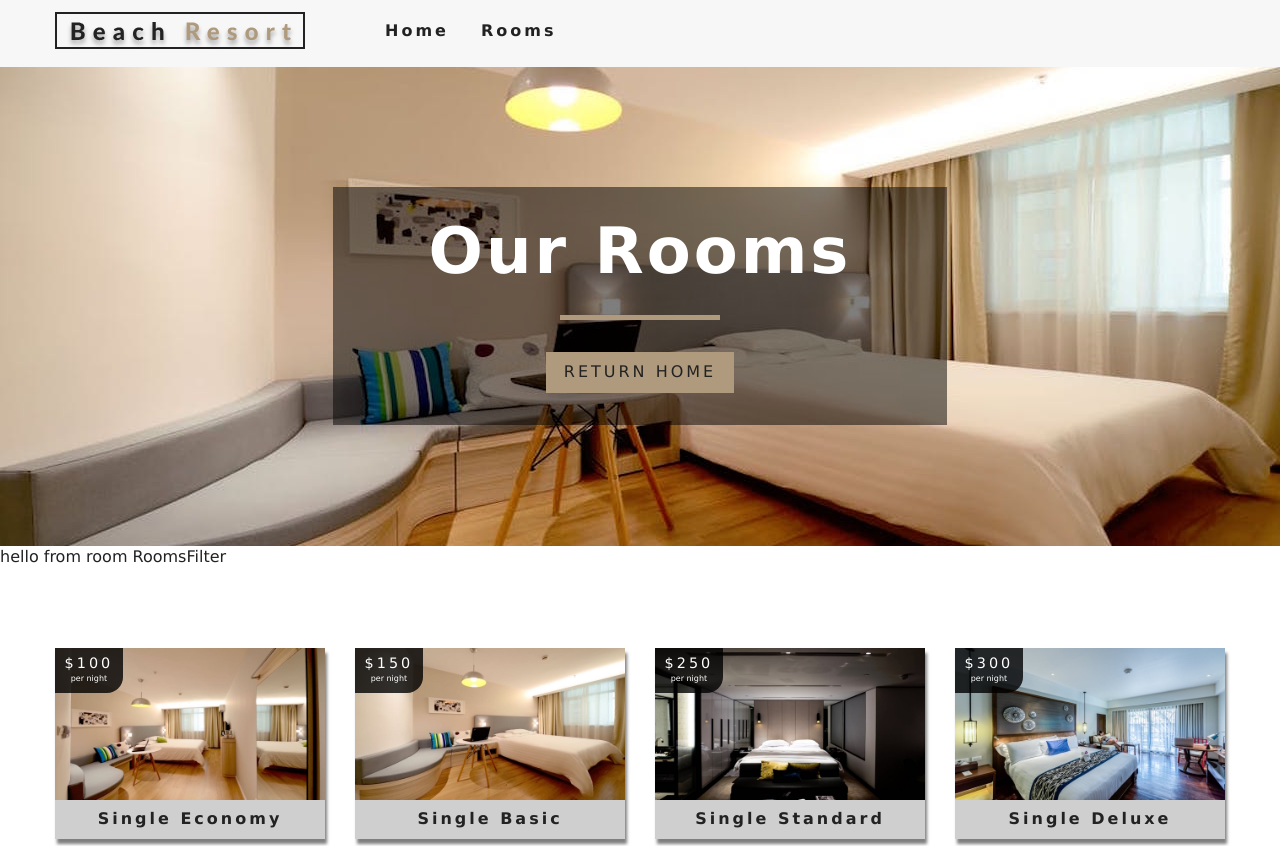
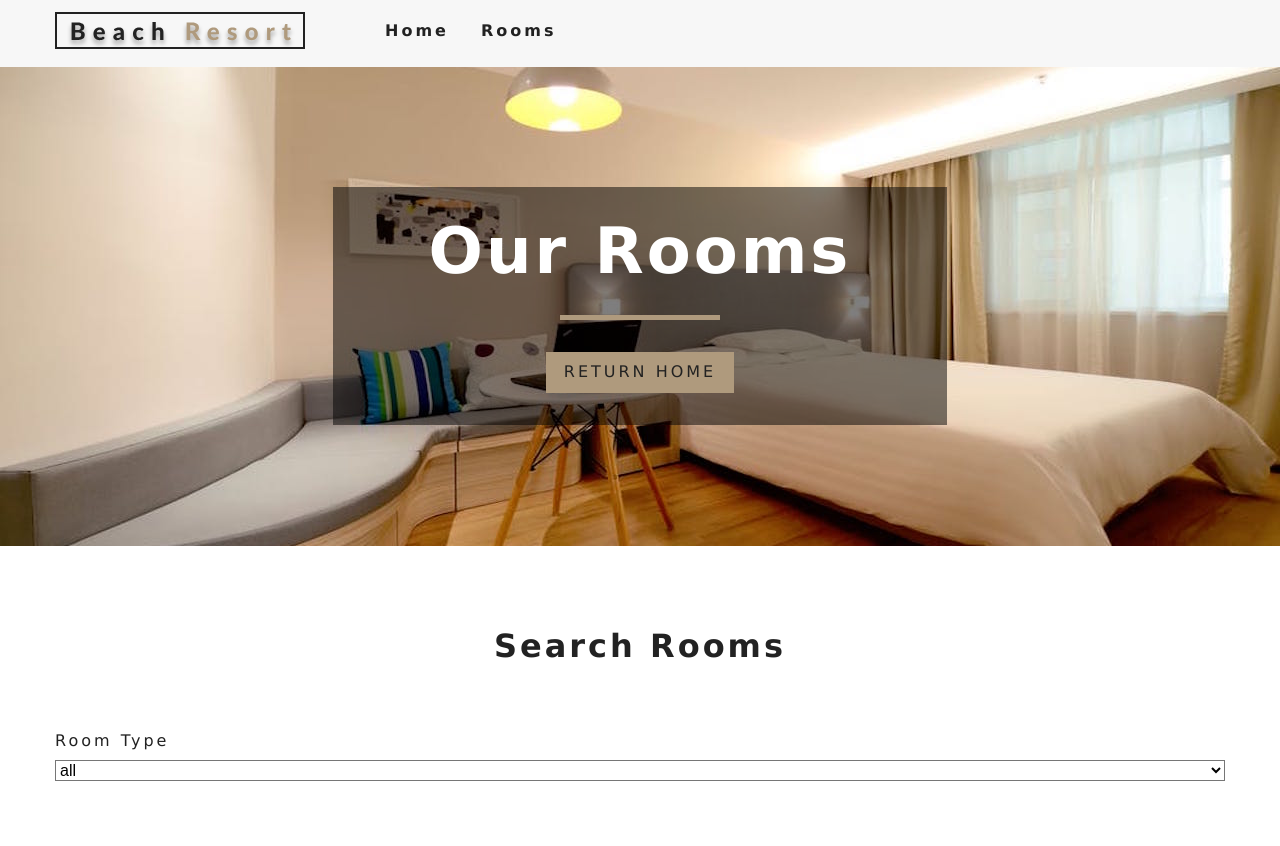
Before and after one commit to diiegoburiti/ComeHome, a React (Create React App) app: page /rooms in a window 1280 px wide. Shown: the top 846 px of the page. Built offline with nearby package versions, Linux system fonts and the light colour scheme.

Commit message:
filter type

```diff
--- a/src/components/RoomsFilter.js
+++ b/src/components/RoomsFilter.js
@@ -1,5 +1,63 @@
 import React from "react";
+import { useContext } from "react";
+import { RoomContext } from "../context";
+import Title from "../components/Title";
+//get all unque values from data
+const getUnique = (items, value) => {
+  return [...new Set(items.map((item) => item[value]))];
+};
 
-export default function RoomsFilter() {
-  return <div>hello from room RoomsFilter</div>;
+export default function RoomsFilter({ rooms }) {
+  const context = useContext(RoomContext);
+  const {
+    handleChange,
+    type,
+    capacity,
+    price,
+    minPrice,
+    maxPrice,
+    min,
+    Size,
+    maxSize,
+    breakfast,
+    pets,
+  } = context;
+  //get unique types
+  let types = getUnique(rooms, "type");
+  //add all
+  types = ["all", ...types];
+  //map to jsx
+  types = types.map((item, index) => (
+    <option value={item} key={index}>
+      {item}
+    </option>
+  ));
+  let people = getUnique(rooms, "capacity");
+  people = people.map((item, index) => (
+    <option key={index} value={item}>
+      {item}
+    </option>
+  ));
+  return (
+    <section className="filter-container">
+      <Title title="search rooms" />
+      <form className="filter-form">
+        {/*select type */}
+        <div className="form-group">
+          <label htmlFor="type">room type</label>
+          <select
+            name="type"
+            id="type"
+            className="form-control"
+            onChange={handleChange}
+            className="form-control"
+            value={type}
+          >
+            {types}
+          </select>
+        </div>
+        {/* end selectt type*/}
+      </form>
+    </section>
+  );
 }
--- a/src/context.js
+++ b/src/context.js
@@ -56,10 +56,16 @@
   };
 
   handleChange = (event) => {
-    const type = event.target.type;
-    const name = event.target.name;
-    const value = event.target.type;
-    console.log(type, name, value);
+    const target = event.target;
+    const value = target.type === "checkbox" ? target.checked : target.value;
+    const name = target.name;
+    console.log(name, value);
+    this.setState(
+      {
+        [name]: value,
+      },
+      this.filterRooms
+    );
   };
 
   filterRooms = () => {
```
